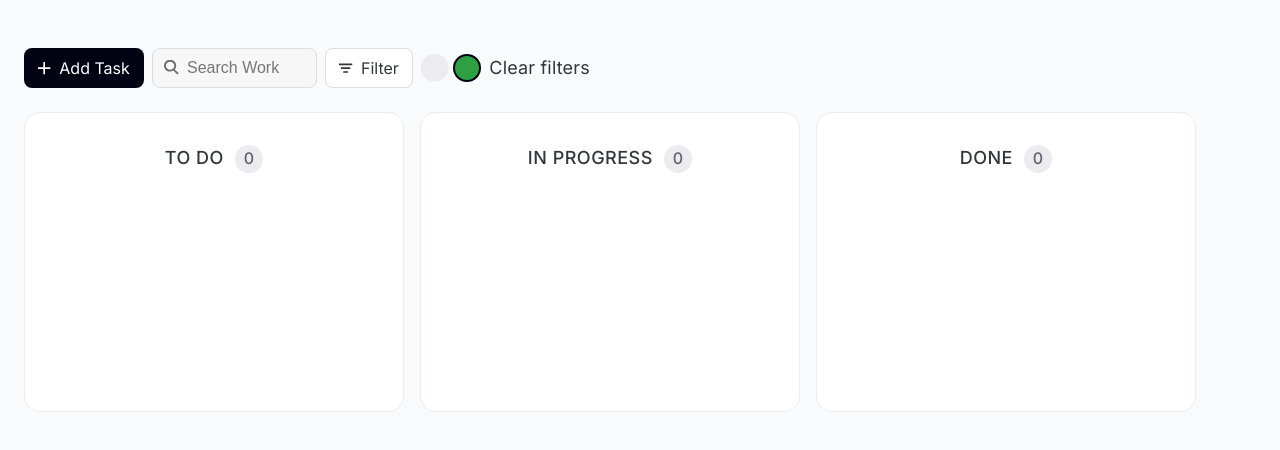
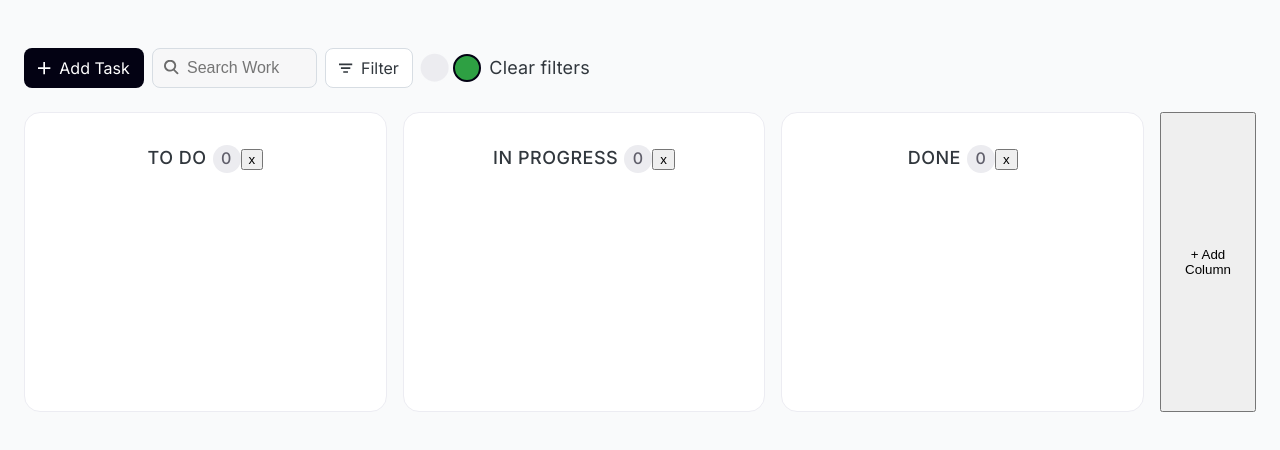
Before and after one commit to Zalinor/task-flow, a React (Vite) app: page / in a window 1280 px wide. Shown: the top 450 px of the page. Built offline with nearby package versions, Linux system fonts and the light colour scheme.

Commit message:
add dynamic columns: create, delete, rename

```diff
--- a/src/App.jsx
+++ b/src/App.jsx
@@ -78,12 +78,24 @@ function TaskCard({text, id, onDelete, onEdit, draggedTaskId, onDragStart, onDra
   );
 }
 
-// A single board column (e.g. "To Do"). Renders the tasks it's given
-// and doesn't known anything about the full task list - just what's passed in
-function Column({title, status, tasks, onDelete, onDrop, onEdit, onReorder, draggedTaskId, onDragStart, onDragEnd}) {
-  // Which task the dragged card is currently hovering over, or "end" if hovering over
-  // empty space below the last card. null - not dragging here.
+function Column({title, columnId, tasks, onDelete, onDrop, onEdit, onReorder, draggedTaskId, onDragStart, onDragEnd, onDeleteColumn, onRenameColumn}) {
+
+  const [isEditingTitle, setIsEditingTitle] = useState(false)
+  const [draftTitle, setDraftTitle] = useState(title);
   const [dragOverId, setDragOverId] = useState(null);
+
+  const handleStartEditingTitle = () => {
+    setDraftTitle(title);
+    setIsEditingTitle(true);
+  };
+
+  const handleFinishEditingTitle = () => {
+    const trimmed = draftTitle.trim();
+    if (trimmed !== "" && trimmed !== title) {
+      onRenameColumn(columnId, trimmed);
+    }
+    setIsEditingTitle(false);
+  };
 
   // Hovering over empty column space (not a specific card)
   const handleDragOver = (event) => {
@@ -100,7 +112,7 @@ function Column({title, status, tasks, onDelete, onDrop, onEdit, onReorder, drag
   const handleDrop = (event) => {
     event.preventDefault();
     const taskId = Number(event.dataTransfer.getData("text/plain"));
-    onDrop(taskId, status);
+    onDrop(taskId, columnId);
     onReorder(taskId, null);
     setDragOverId(null);
   };
@@ -134,7 +146,7 @@ function Column({title, status, tasks, onDelete, onDrop, onEdit, onReorder, drag
     if (draggedId === taskId) return;
 
     const position = getPosition(event);
-    onDrop(draggedId, status);
+    onDrop(draggedId, columnId);
 
     if (position === "before") {
       onReorder(draggedId, taskId);
@@ -154,7 +166,24 @@ function Column({title, status, tasks, onDelete, onDrop, onEdit, onReorder, drag
       onDragLeave={handleDragLeave}
       onDrop={handleDrop}
     >
-      <h2>{title} <span className="count">{tasks.length}</span></h2>
+      <h2>
+        {isEditingTitle ? (
+          <input
+            type="text"
+            value={draftTitle}
+            onChange={(event) => setDraftTitle(event.target.value)}
+            onBlur={handleFinishEditingTitle}
+            onKeyDown={(event) => {
+              if (event.key === "Enter") event.target.blur();
+            }}
+            autoFocus
+          />
+        ) : (
+          <span onClick={handleStartEditingTitle}>{title}</span>
+        )}
+        <span className="count">{tasks.length}</span>
+        <button onClick={onDeleteColumn}>x</button>
+      </h2>
       <div className="cards">
         {tasks.map((task) => (
           <div
@@ -185,6 +214,41 @@ function Column({title, status, tasks, onDelete, onDrop, onEdit, onReorder, drag
 
 
 function App() {
+  // Single source of truth for columns, same pattern as tasks
+  const [columns, setColumns] = useState(() => {
+    const saved = localStorage.getItem("columns");
+    return saved ? JSON.parse(saved) : [
+      {id: "todo", title: "To Do"},
+      {id: "in-progress", title: "In Progress"},
+      {id: "done", title: "Done"},
+    ];
+  });
+
+  //Persist columns to localStorage whenever they change
+  useEffect(() => {
+    localStorage.setItem("columns", JSON.stringify(columns));
+  }, [columns]);
+
+  const handleRenameColumnn = (columnId, newTitle) => {
+    setColumns(
+      columns.map((column) =>
+        column.id === columnId ? {...column, title: newTitle} : column
+      )
+    )
+  };
+
+  const handleAddColumn = () => {
+    const newColumn = {
+      id: crypto.randomUUID(),
+      title: "New Column",
+    };
+    setColumns([...columns, newColumn]);
+  };
+
+  const handleDeleteColumn = (columnId) => {
+    setColumns(columns.filter((column) => column.id !== columnId));
+    setTasks(tasks.filter((task) => task.columnId !== columnId));
+  };
   // Single source of truth: tasks live here, regardless of status
   const [tasks, setTasks] = useState(() => {
     const saved = localStorage.getItem("tasks");
@@ -200,19 +264,19 @@ function App() {
   const sortedTasks = [...tasks].sort((a, b) => a.order - b.order);
   // Derived data: instead of storing 3 separate arrays, we filter
   // the same "tasks" array be status on every render
-  const todoTasks = sortedTasks.filter((task) => task.status === "todo");
-  const inProgressTasks = sortedTasks.filter((task) => task.status === "in-progress");
-  const doneTasks = sortedTasks.filter((task) => task.status === "done");
+  const todoTasks = sortedTasks.filter((task) => task.columnId === "todo");
+  const inProgressTasks = sortedTasks.filter((task) => task.columnId === "in-progress");
+  const doneTasks = sortedTasks.filter((task) => task.columnId === "done");
 
   // Creates a new task and adds it to the list, always starting as "todo"
-  const handleAdd = () => {
+  const handleAdd = (columnId) => {
     const text = inputValue.trim();
     if (text === "") return;
 
     const newTask = {
       id: Date.now(),
       text: text,
-      status: "todo",
+      columnId: columnId,
       order: tasks.length
     };
 
@@ -226,10 +290,10 @@ function App() {
   }
 
   // Updates a task's status when it's dropped into a different column
-  const handleDrop = (taskId, newStatus) => {
+  const handleMoveTask = (taskId, newColumnId) => {
     setTasks(
       tasks.map((task) =>
-        task.id === taskId ? { ...task, status: newStatus } : task
+        task.id === taskId ? { ...task, columnId: newColumnId } : task
       )
     );
   };
@@ -273,7 +337,11 @@ function App() {
     <>
     <div className="project-row">
       <div className="task-input-row">
-        <button className="task-button" onClick={handleAdd}><img src={unionIcon}/> Add Task</button>
+        <button
+          className="task-button"
+          onClick={() => handleAdd(columns[0]?.id)}>
+            <img src={unionIcon}/> Add Task
+          </button>
         <div className="search-input-wrapper">
           <img src={searchIcon} alt="" className="search-icon" />
         <input
@@ -296,9 +364,24 @@ function App() {
 
 
     <div className="board">
-      <Column title="To Do" status = "todo" tasks={todoTasks} onDelete={handleDelete} onDrop={handleDrop} onEdit={handleEdit} onReorder={handleReorder} draggedTaskId={draggedTaskId} onDragStart={setDraggedTaskId} onDragEnd={() => setDraggedTaskId(null)}/>
-      <Column title="In Progress" status = "in-progress" tasks={inProgressTasks} onDelete={handleDelete} onDrop={handleDrop} onEdit={handleEdit} onReorder={handleReorder} draggedTaskId={draggedTaskId} onDragStart={setDraggedTaskId} onDragEnd={() => setDraggedTaskId(null)}/>
-      <Column title="Done" status = "done" tasks={doneTasks} onDelete={handleDelete} onDrop={handleDrop} onEdit={handleEdit} onReorder={handleReorder} draggedTaskId={draggedTaskId} onDragStart={setDraggedTaskId} onDragEnd={() => setDraggedTaskId(null)}/>
+      {columns.map((column) => (
+        <Column
+          key={column.id}
+          title={column.title}
+          columnId={column.id}
+          tasks={sortedTasks.filter((task) => task.columnId === column.id)}
+          onDelete={handleDelete}
+          onDrop={handleMoveTask}
+          onEdit={handleEdit}
+          onReorder={handleReorder}
+          draggedTaskId={draggedTaskId}
+          onDragStart={setDraggedTaskId}
+          onDragEnd={() => setDraggedTaskId(null)}
+          onDeleteColumn={() => handleDeleteColumn(column.id)}
+          onRenameColumn={handleRenameColumnn}
+        />
+      ))}
+      <button onClick={handleAddColumn} className="add-column-button"> + Add Column</button>
     </div>
     </>
   )
```
